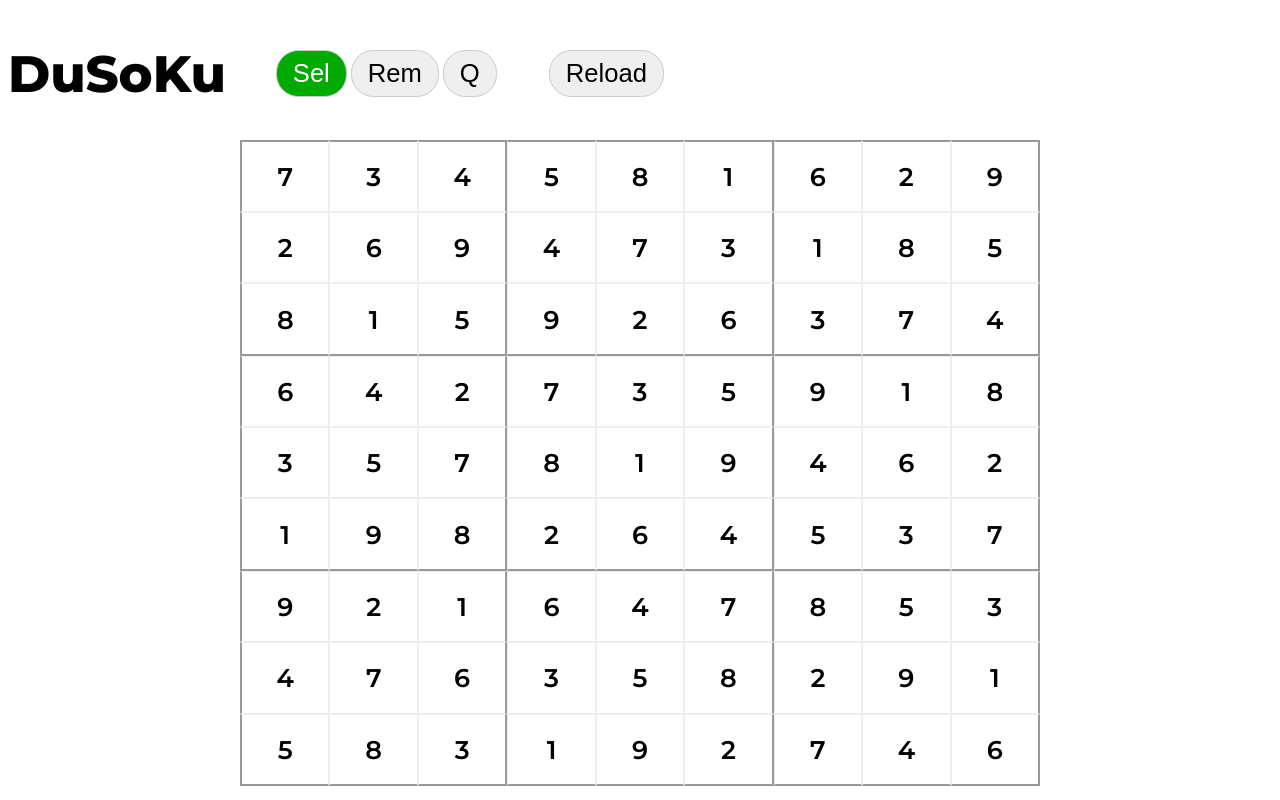
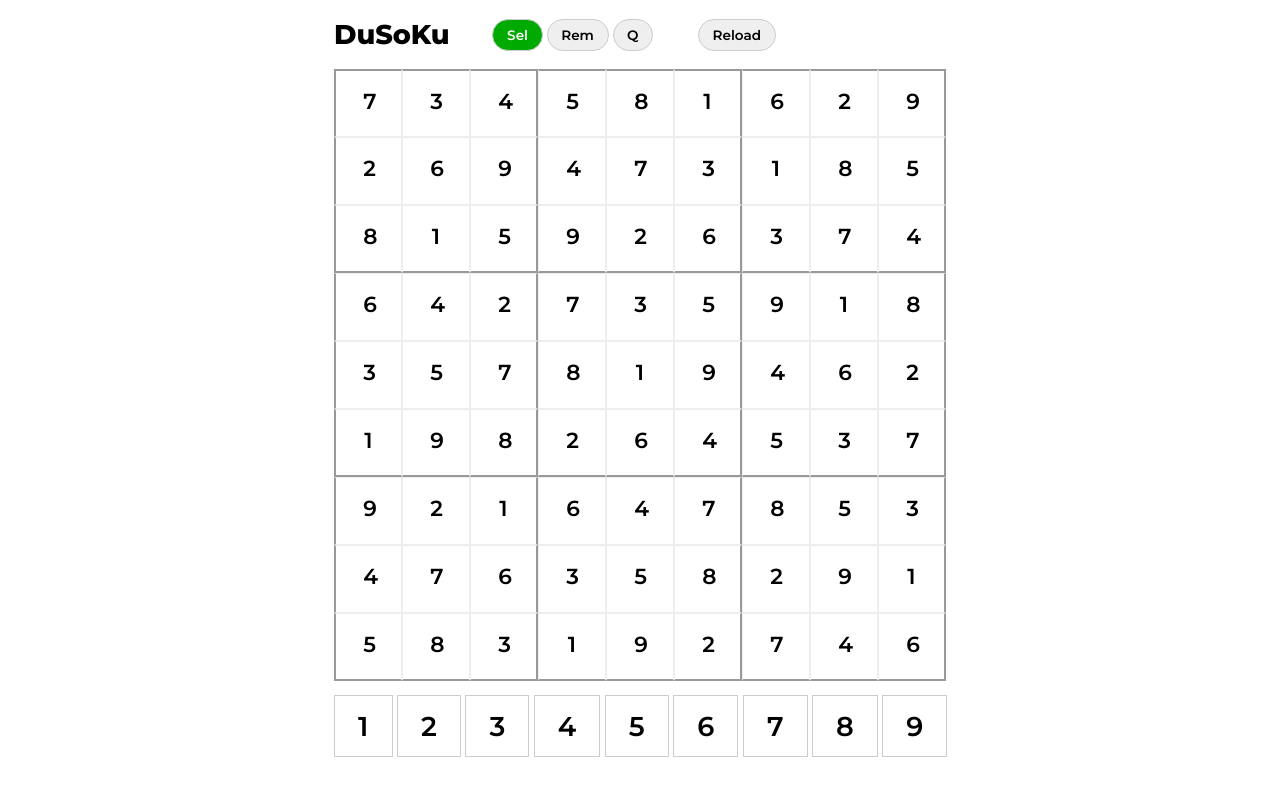
Before and after one commit to dejavu1987/react-sudoku, a React (Create React App) app: page / in a window 1280 px wide. Built offline with nearby package versions, Linux system fonts and the light colour scheme; a web font is replaced by a local one.

Commit message:
Select mode add active number, number selection, dimension fix

```diff
--- a/src/App.tsx
+++ b/src/App.tsx
@@ -16,7 +16,12 @@ const App: FunctionComponent = () => {
   }, []);
   const onCellClick = (n: number, r: number, c: number) => {
     if (mode === 'SELECT') {
-      setActive(n);
+      if (n) setActive(n);
+      else {
+        const b = JSON.parse(JSON.stringify(board));
+        b[r][c] = active;
+        setBoard(b);
+      }
     }
     if (mode === 'REMOVE') {
       const b = JSON.parse(JSON.stringify(board));
@@ -97,6 +102,16 @@ const App: FunctionComponent = () => {
             ));
           })}
       </div>
+      <div className="number-select">
+        {oneto9.map((n) => (
+          <button
+            className={`number-select__btn${active === n ? ' active' : ''}`}
+            onClick={() => setActive(n)}
+          >
+            {n}
+          </button>
+        ))}
+      </div>
     </div>
   );
 };
--- a/src/styles.scss
+++ b/src/styles.scss
@@ -2,14 +2,17 @@
   --thick-border: 2px solid #999;
 }
 
+html,
 body {
-  font-size: max(2vw, 2vh, 16px);
+  margin: 0;
+  font-size: min(2vw, 1.7vh);
   font-family: 'Montserrat', sans-serif;
 }
 
 button {
-  font-size: max(2vw, 2vh, 16px);
+  font-size: 1rem;
   padding: 0.5rem 1rem;
+  font-family: 'Montserrat', sans-serif;
 }
 
 .App {
@@ -19,6 +22,8 @@ button {
   display: flex;
   align-items: center;
   gap: 3rem;
+  width: 45rem;
+  margin: 0 auto;
 }
 
 header {
@@ -36,26 +41,50 @@ header {
 
 .board {
   display: grid;
-  grid-template-columns: repeat(1fr, 9);
-  grid-template-rows: repeat(1fr, 9);
-  max-width: 100vh;
-  max-height: 100vw;
+  grid-template-columns: repeat(9, 5rem);
+  grid-template-rows: repeat(9, 5rem);
+  max-width: 100%;
   margin: 0 auto;
+  width: 45rem;
+}
+
+.number-select {
+  width: 45rem;
+  margin: 0 auto;
+  margin-top: 1rem;
+  display: flex;
+  gap: 0.32rem;
+
+  &__btn {
+    background: #fff;
+    border: 1px solid #ccc;
+    padding: 1rem 1.7rem;
+    font-size: 2rem;
+
+    &.active {
+      background: #0a0;
+      color: #fff;
+    }
+  }
 }
 
 .cell {
   border: 1px solid #eee;
   padding: 1.2rem 1rem;
   cursor: pointer;
+
   .value {
+    font-size: 1.6rem;
     padding: 1rem;
   }
+
   &:nth-child(3n) {
     border-right: var(--thick-border);
   }
 
   &.active {
     color: #080;
+    border: 2px solid #080;
     font-weight: bold;
     font-size: 1.2em;
     background: #efe;
```
